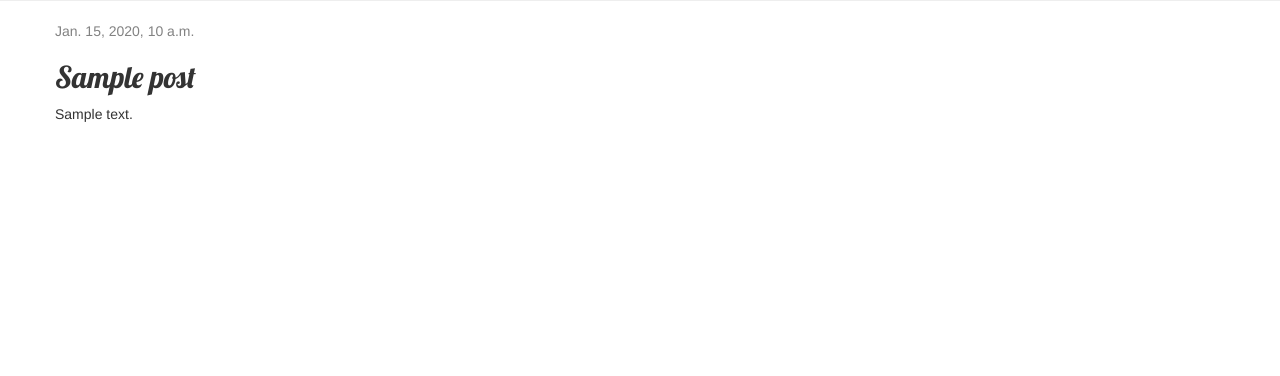
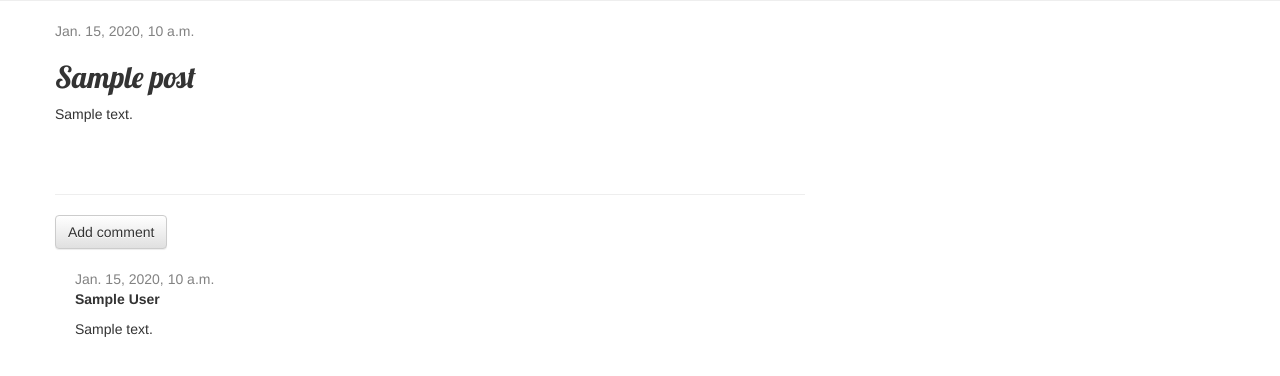
Before and after one commit to BeebBenjamin/my-first-blog, a Django app: page /post/1/ in a window 1280 px wide. Shown: the part 163-539 px from the top of the page. Run offline with Django 3.2, Linux system fonts and the light colour scheme; tables that the repository leaves empty hold one stand-in row (values such as "Sample post"); some libraries are stand-ins or nearby versions.

Commit message:
Added commenting and comment admin to blog

```diff
--- a/blog/admin.py
+++ b/blog/admin.py
@@ -1,4 +1,5 @@
 from django.contrib import admin
-from .models import Post
+from .models import Post, Comment
 
 admin.site.register(Post)
+admin.site.register(Comment)
--- a/blog/models.py
+++ b/blog/models.py
@@ -16,3 +16,20 @@ class Post(models.Model):
 
     def __str__(self):
         return self.title
+
+    def approved_comments(self):
+        return self.comments.filter(approved_comment=True)
+
+
+class Comment(models.Model):
+    post = models.ForeignKey('blog.Post', on_delete=models.CASCADE, related_name='comments')
+    author = models.CharField(max_length=200)
+    text = models.TextField()
+    created_date = models.DateTimeField(default=timezone.now)
+    approved_comment = models.BooleanField(default=False)
+
+    def approve(self):
+        self.approved_comment = True
+
+    def __str__(self):
+        return self.text
--- a/blog/static/css/blog.css
+++ b/blog/static/css/blog.css
@@ -45,3 +45,7 @@ h1, h2, h3, h4 {
 .post h2 a, .post h2 a:visited {
     color: #000000;
 }
+
+.comment {
+    margin: 20px 0px 20px 20px;
+}
--- a/blog/templates/blog/post_detail.html
+++ b/blog/templates/blog/post_detail.html
@@ -16,4 +16,23 @@
     <h2>{{ post.title }}</h2>
     <p>{{ post.text|linebreaksbr }}</p>
 </div>
+<hr>
+<a class="btn btn-default" href="{% url 'add_comment_to_post' pk=post.pk %}">Add comment</a>
+{% for comment in post.comments.all %}
+{% if user.is_authenticated or comment.approved_comment %}
+<div class="comment">
+    <div class="date">
+        {{ comment.created_date }}
+        {% if not comment.approved_comment %}
+        <a class="btn btn-default" href="{% url 'comment_remove' pk=comment.pk %}"><span class="glyphicon glyphicon-remove"></span></a>
+        <a class="btn btn-default" href="{% url 'comment_approve' pk=comment.pk %}"><span class="glyphicon glyphicon-ok"></span></a>
+        {% endif %}
+    </div>
+    <strong>{{ comment.author }}</strong>
+    <p>{{ comment.text|linebreaks }}</p>
+</div>
+{% endif %}
+{% empty %}
+<p>No comments here yet :(</p>
+{% endfor %}
 {% endblock %}
--- a/blog/urls.py
+++ b/blog/urls.py
@@ -9,4 +9,7 @@ urlpatterns = [
     path('drafts/', views.post_draft_list, name='post_draft_list'),
     path('post/<pk>/publish', views.post_publish, name='post_publish'),
     path('post/<pk>/remove/', views.post_remove, name='post_remove'),
+    path('post/<int:pk>/comment/', views.add_comment_to_post, name='add_comment_to_post'),
+    path('comment/<int:pk>/approve/', views.comment_approve, name='comment_approve'),
+    path('comment/<int:pk>/remove/', views.comment_remove, name='comment_remove'),
 ]
--- a/blog/views.py
+++ b/blog/views.py
@@ -3,8 +3,8 @@ from django.utils import timezone
 from django.shortcuts import redirect
 from django.contrib.auth.decorators import login_required
 
-from .models import Post
-from .forms import PostForm
+from .models import Post, Comment
+from .forms import PostForm, CommentForm
 
 
 def post_list(request):
@@ -63,3 +63,31 @@ def post_remove(request, pk):
     post = get_object_or_404(Post, pk=pk)
     post.delete()
     return redirect('post_list')
+
+
+def add_comment_to_post(request, pk):
+    post = get_object_or_404(Post, pk=pk)
+    if request.method == "POST":
+        form = CommentForm(request.POST)
+        if form.is_valid():
+            comment = form.save(commit=False)
+            comment.post = post
+            comment.save()
+            return redirect('post_detail', pk=post.pk)
+    else:
+        form = CommentForm()
+    return render(request, 'blog/add_comment_to_post.html', {'form': form})
+
+
+@login_required
+def comment_approve(request, pk):
+    comment = get_object_or_404(Comment, pk=pk)
+    comment.approve()
+    return redirect('post_detail', pk=comment.post.pk)
+
+
+@login_required
+def comment_remove(request, pk):
+    comment = get_object_or_404(Comment, pk=pk)
+    comment.delete()
+    return redirect('post_detail', pk=comment.post.pk)
```
Also changed, not shown: blog/forms.py (+8 -1 lines), blog/templates/blog/add_comment_to_post.html (added, +9 -0 lines), blog/templates/blog/post_list.html (+8 -7 lines), blog/migrations/0003_comment.py (added).
